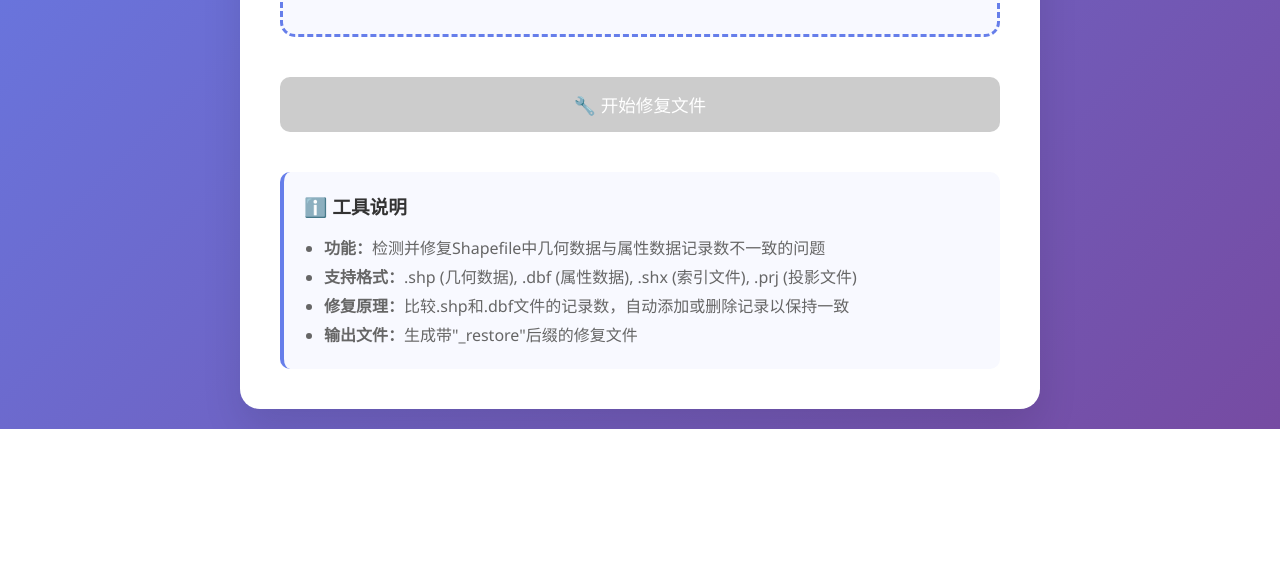
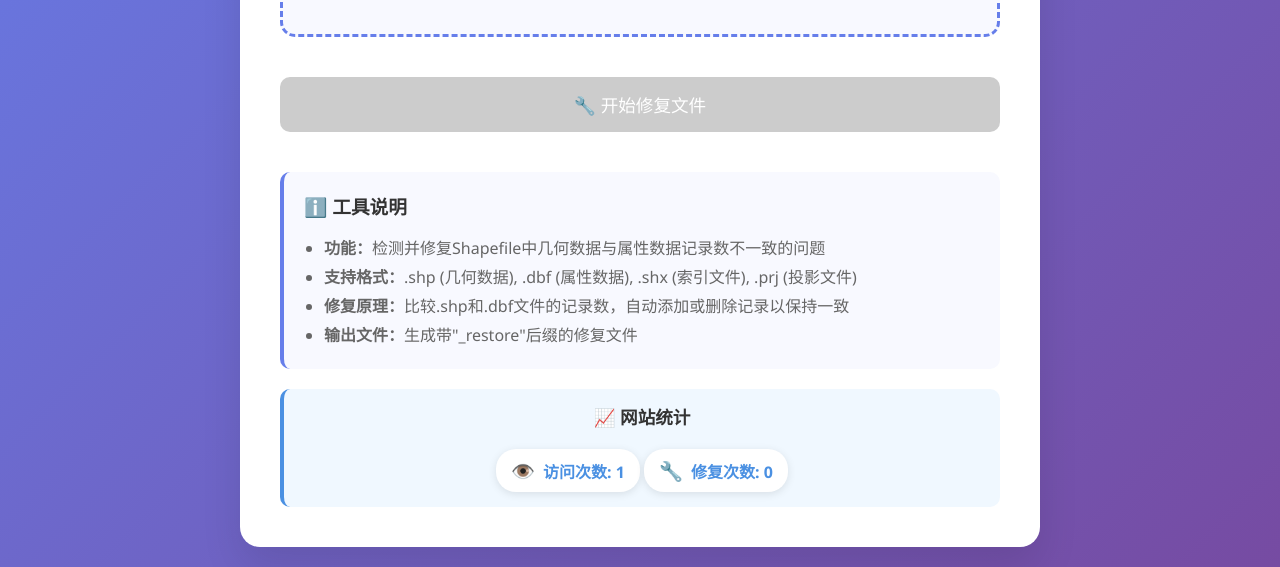
Before and after one commit to ytkz11/fixshp, a plain HTML site: page index.html in a window 1280 px wide. Shown: the part 417-984 px from the top of the page. Before the commit the page ends 846 px from the top, so only its background shows below. Drawn offline with Linux system fonts and the light colour scheme.

Commit message:
访问次数统计、修复次数统计

```diff
--- a/index.html
+++ b/index.html
@@ -254,6 +254,37 @@
             padding-left: 20px;
         }
 
+        .stats-section {
+            margin-top: 20px;
+            padding: 15px 20px;
+            background: #f0f8ff;
+            border-radius: 10px;
+            border-left: 4px solid #4a90e2;
+            text-align: center;
+        }
+
+        .stats-section h4 {
+            color: #333;
+            margin-bottom: 10px;
+            font-size: 1.1em;
+        }
+
+        .visit-counter {
+            display: inline-flex;
+            align-items: center;
+            gap: 8px;
+            background: white;
+            padding: 8px 15px;
+            border-radius: 20px;
+            box-shadow: 0 2px 8px rgba(0, 0, 0, 0.1);
+            font-weight: 600;
+            color: #4a90e2;
+        }
+
+        .visit-icon {
+            font-size: 1.2em;
+        }
+
         @media (max-width: 768px) {
             .container {
                 padding: 20px;
@@ -330,8 +361,91 @@
 
             </ul>
         </div>
+
+        <div class="stats-section">
+            <h4>📈 网站统计</h4>
+            <div class="visit-counter">
+                <span class="visit-icon">👁️</span>
+                <span>访问次数: <span id="visitCount">0</span></span>
+            </div>
+            <div class="visit-counter" style="margin-top: 10px;">
+                <span class="visit-icon">🔧</span>
+                <span>修复次数: <span id="repairCount">0</span></span>
+            </div>
+        </div>
     </div>
 
+    <script>
+        // 访问统计功能
+        function updateVisitCount() {
+            // 从localStorage获取当前访问次数
+            let visitCount = localStorage.getItem('fixshp_visit_count');
+
+            // 如果是第一次访问，初始化为0
+            if (!visitCount) {
+                visitCount = 0;
+            } else {
+                visitCount = parseInt(visitCount);
+            }
+
+            // 增加访问次数
+            visitCount++;
+
+            // 保存到localStorage
+            localStorage.setItem('fixshp_visit_count', visitCount);
+
+            // 更新页面显示
+            document.getElementById('visitCount').textContent = visitCount;
+        }
+
+        // 修复次数统计功能
+        function updateRepairCount() {
+            // 从localStorage获取当前修复次数
+            let repairCount = localStorage.getItem('fixshp_repair_count');
+
+            // 如果是第一次，初始化为0
+            if (!repairCount) {
+                repairCount = 0;
+            } else {
+                repairCount = parseInt(repairCount);
+            }
+
+            // 增加修复次数
+            repairCount++;
+
+            // 保存到localStorage
+            localStorage.setItem('fixshp_repair_count', repairCount);
+
+            // 更新页面显示
+            document.getElementById('repairCount').textContent = repairCount;
+        }
+
+        // 初始化修复次数显示
+        function initRepairCount() {
+            let repairCount = localStorage.getItem('fixshp_repair_count');
+            if (!repairCount) {
+                repairCount = 0;
+            }
+            document.getElementById('repairCount').textContent = repairCount;
+        }
+
+        // 页面加载时更新访问次数和初始化修复次数显示
+        document.addEventListener('DOMContentLoaded', function() {
+            updateVisitCount();
+            initRepairCount();
+
+            // 为修复按钮添加点击事件监听器
+            const processBtn = document.getElementById('processBtn');
+            if (processBtn) {
+                processBtn.addEventListener('click', function() {
+                    // 只有在按钮不是disabled状态时才统计
+                    if (!this.disabled) {
+                        updateRepairCount();
+                    }
+                });
+            }
+        });
+    </script>
     <script src="restore_shp.js"></script>
 </body>
 </html>
```
